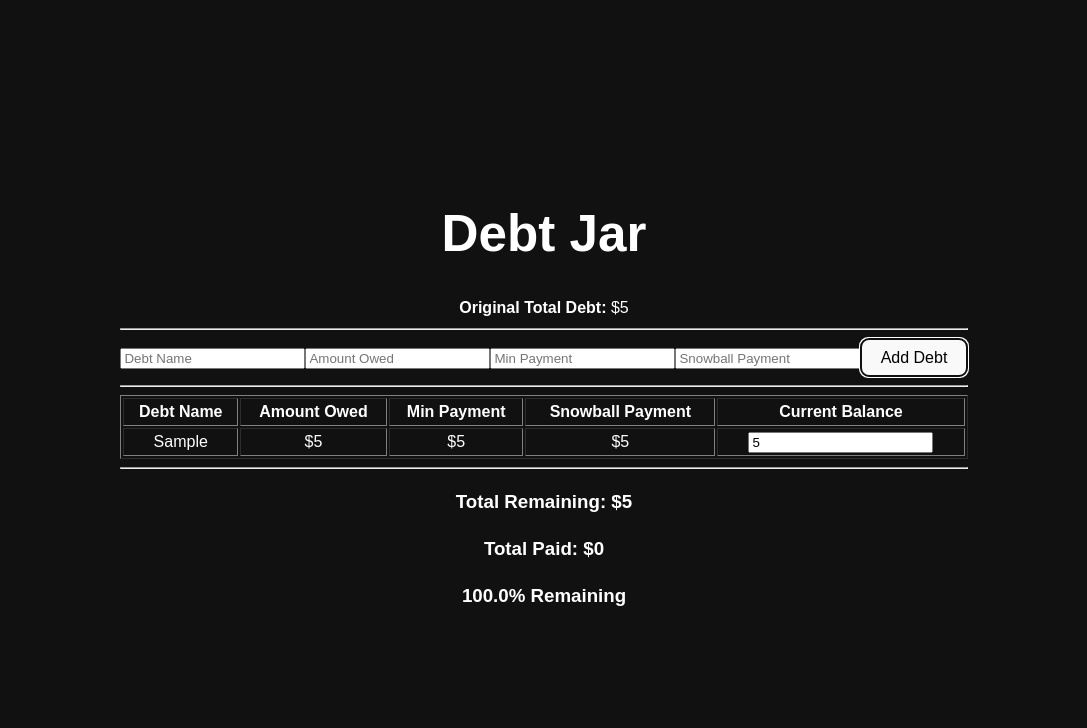
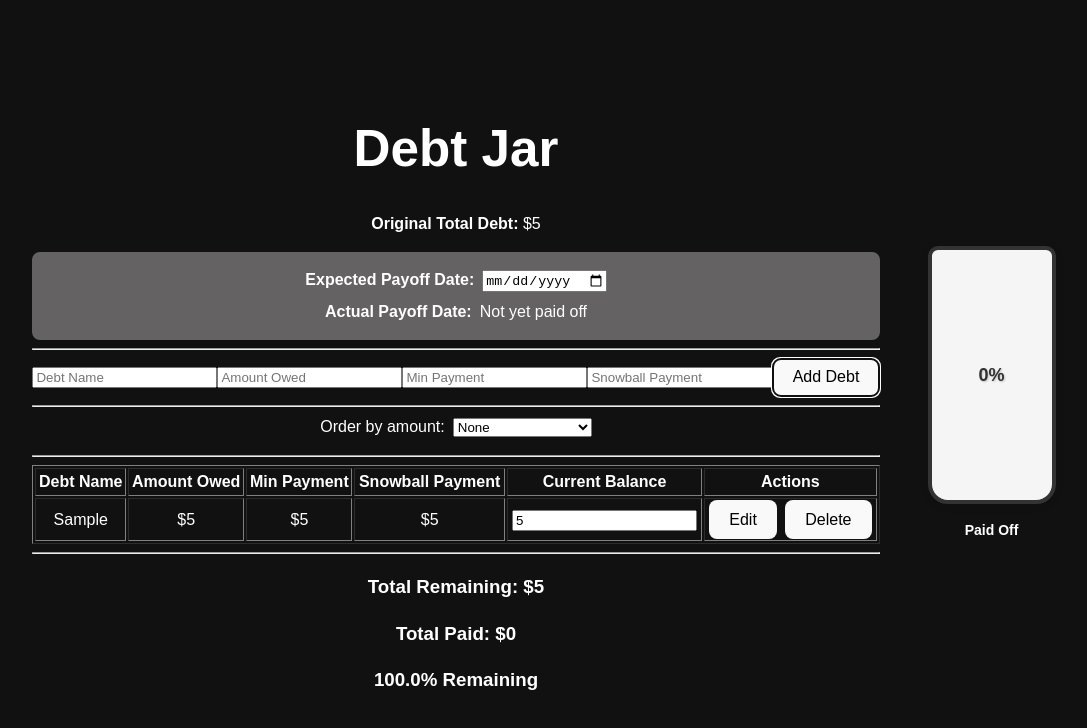
Before and after one commit to Danieltdasilva/debt-jar, a React (Vite) app in the folder debt-jar/: page / in a window 1280 px wide. Both pictures are taken after typing "Sample", "5", "5", "5" into the empty fields and a click on the button "Add Debt". Shown: the top 728 px of the page, without its empty margins (96-1183 px from the left). Built offline with nearby package versions, Linux system fonts and the light colour scheme.

Commit message:
adding edit and delete buttons

```diff
--- a/debt-jar/src/App.jsx
+++ b/debt-jar/src/App.jsx
@@ -3,6 +3,19 @@ import "./App.css";
 
 function App() {
   const [debts, setDebts] = useState([]);
+  const [expectedPayoffDate, setExpectedPayoffDate] = useState("");
+  const [actualPayoffDate, setActualPayoffDate] = useState(null);
+  // sorting direction for amounts: "asc" | "desc" | null
+  const [sortDirection, setSortDirection] = useState(null);
+  // track the debt currently being edited (null when not editing)
+  const [editingId, setEditingId] = useState(null);
+  const [editingValues, setEditingValues] = useState({
+    name: "",
+    originalAmount: "",
+    minPayment: "",
+    snowballPayment: "",
+    currentAmount: "",
+  });
   // originalTotalDebt is derived from the debts list, so we don't keep it in state
   const [newDebt, setNewDebt] = useState({
     name: "",
@@ -16,6 +29,8 @@ function App() {
     const saved = JSON.parse(localStorage.getItem("snowballData"));
     if (saved) {
       setDebts(saved.debts);
+      setExpectedPayoffDate(saved.expectedPayoffDate || "");
+      setActualPayoffDate(saved.actualPayoffDate || null);
       // originalTotalDebt is derived, so no need to restore it separately
     }
   }, []);
@@ -24,15 +39,62 @@ function App() {
   useEffect(() => {
     localStorage.setItem(
       "snowballData",
-      JSON.stringify({ debts })
+      JSON.stringify({ debts, expectedPayoffDate, actualPayoffDate })
     );
-  }, [debts]);
+  }, [debts, expectedPayoffDate, actualPayoffDate]);
 
   const handleChange = (e) => {
     setNewDebt({
       ...newDebt,
       [e.target.name]: e.target.value,
     });
+  };
+
+  const handleEditChange = (e) => {
+    setEditingValues({
+      ...editingValues,
+      [e.target.name]: e.target.value,
+    });
+  };
+
+  const startEditing = (debt) => {
+    setEditingId(debt.id);
+    setEditingValues({
+      name: debt.name,
+      originalAmount: debt.originalAmount,
+      minPayment: debt.minPayment,
+      snowballPayment: debt.snowballPayment,
+      currentAmount: debt.currentAmount,
+    });
+  };
+
+  const cancelEditing = () => {
+    setEditingId(null);
+  };
+
+  const saveEdit = () => {
+    setDebts((prev) =>
+      prev.map((d) =>
+        d.id === editingId
+          ? {
+            ...d,
+            name: editingValues.name,
+            originalAmount: Number(editingValues.originalAmount),
+            minPayment: Number(editingValues.minPayment) || 0,
+            snowballPayment: Number(editingValues.snowballPayment) || 0,
+            currentAmount: Number(editingValues.currentAmount),
+          }
+          : d
+      )
+    );
+    cancelEditing();
+  };
+
+  const deleteDebt = (id) => {
+    setDebts((prev) => prev.filter((d) => d.id !== id));
+    if (editingId === id) {
+      cancelEditing();
+    }
   };
 
   const addDebt = () => {
@@ -90,8 +152,32 @@ function App() {
       ? (totalCurrentDebt / originalTotalDebt) * 100
       : 0;
 
+  // prepare sorted debts list based on sortDirection
+  const sortedDebts = [...debts];
+  if (sortDirection === "asc") {
+    sortedDebts.sort((a, b) => a.originalAmount - b.originalAmount);
+  } else if (sortDirection === "desc") {
+    sortedDebts.sort((a, b) => b.originalAmount - a.originalAmount);
+  }
+
+  const jarFillPercentage =
+    originalTotalDebt > 0 ? (totalPaid / originalTotalDebt) * 100 : 0;
+
+  // Track when all debts are paid (actualPayoffDate)
+  useEffect(() => {
+    if (totalCurrentDebt === 0 && debts.length > 0 && !actualPayoffDate) {
+      // Set actual payoff date to today when all debts are paid
+      const today = new Date().toISOString().split('T')[0];
+      setActualPayoffDate(today);
+    } else if (totalCurrentDebt > 0 && actualPayoffDate) {
+      // Reset if debt is added back after being fully paid
+      setActualPayoffDate(null);
+    }
+  }, [totalCurrentDebt, debts.length, actualPayoffDate]);
+
   return (
-    <div className="container">
+    <div className="container" style={{ display: "flex", gap: "3rem" }}>
+      <div style={{ flex: 1 }}>
         <h1>Debt Jar</h1>
 
         {/* Original Total Section */}
@@ -100,10 +186,37 @@ function App() {
           <strong>Original Total Debt: </strong>${originalTotalDebt.toLocaleString()}
         </div>
 
+        <div style={{ marginTop: "1rem", padding: "1rem", backgroundColor: "#646262", borderRadius: "8px" }}>
+          <div style={{ marginBottom: "0.5rem" }}>
+            <label>
+              <strong>Expected Payoff Date:</strong>
+              <input
+                type="date"
+                value={expectedPayoffDate}
+                onChange={(e) => setExpectedPayoffDate(e.target.value)}
+                style={{ marginLeft: "0.5rem" }}
+              />
+            </label>
+          </div>
+          <div>
+            <strong>Actual Payoff Date:</strong>
+            <span style={{ marginLeft: "0.5rem" }}>
+              {actualPayoffDate
+                ? new Date(actualPayoffDate).toLocaleDateString()
+                : "Not yet paid off"}
+            </span>
+          </div>
+        </div>
+
         <hr />
 
         {/* Add Debt Form */}
-      <div>
+        <form
+          onSubmit={(e) => {
+            e.preventDefault();
+            addDebt();
+          }}
+        >
           <input
             name="name"
             placeholder="Debt Name"
@@ -132,7 +245,27 @@ function App() {
             onChange={handleChange}
           />
 
-        <button onClick={addDebt}>Add Debt</button>
+          <button type="submit">Add Debt</button>
+        </form>
+
+        <hr />
+
+        {/* Sorting Controls */}
+        <div style={{ marginBottom: "1rem" }}>
+          <label>
+            Order by amount:
+            <select
+              value={sortDirection || ""}
+              onChange={(e) =>
+                setSortDirection(e.target.value || null)
+              }
+              style={{ marginLeft: "0.5rem" }}
+            >
+              <option value="">None</option>
+              <option value="asc">Smallest → Largest</option>
+              <option value="desc">Largest → Smallest</option>
+            </select>
+          </label>
         </div>
 
         <hr />
@@ -146,10 +279,11 @@ function App() {
               <th>Min Payment</th>
               <th>Snowball Payment</th>
               <th>Current Balance</th>
+              <th>Actions</th>
             </tr>
           </thead>
           <tbody>
-          {debts.map((debt) => (
+            {sortedDebts.map((debt) => (
               <tr
                 key={debt.id}
                 style={{
@@ -157,6 +291,54 @@ function App() {
                     debt.currentAmount === 0 ? "line-through" : "none",
                 }}
               >
+                {editingId === debt.id ? (
+                  <>
+                    <td>
+                      <input
+                        name="name"
+                        value={editingValues.name}
+                        onChange={handleEditChange}
+                      />
+                    </td>
+                    <td>
+                      <input
+                        name="originalAmount"
+                        type="number"
+                        value={editingValues.originalAmount}
+                        onChange={handleEditChange}
+                      />
+                    </td>
+                    <td>
+                      <input
+                        name="minPayment"
+                        type="number"
+                        value={editingValues.minPayment}
+                        onChange={handleEditChange}
+                      />
+                    </td>
+                    <td>
+                      <input
+                        name="snowballPayment"
+                        type="number"
+                        value={editingValues.snowballPayment}
+                        onChange={handleEditChange}
+                      />
+                    </td>
+                    <td>
+                      <input
+                        name="currentAmount"
+                        type="number"
+                        value={editingValues.currentAmount}
+                        onChange={handleEditChange}
+                      />
+                    </td>
+                    <td>
+                      <button onClick={saveEdit}>Save</button>
+                      <button onClick={cancelEditing}>Cancel</button>
+                    </td>
+                  </>
+                ) : (
+                  <>
                     <td>{debt.name}</td>
                     <td>${debt.originalAmount}</td>
                     <td>${debt.minPayment}</td>
@@ -173,6 +355,19 @@ function App() {
                         }
                       />
                     </td>
+                    <td>
+                      <button onClick={() => startEditing(debt)}>
+                        Edit
+                      </button>
+                      <button
+                        style={{ marginLeft: "0.5rem" }}
+                        onClick={() => deleteDebt(debt.id)}
+                      >
+                        Delete
+                      </button>
+                    </td>
+                  </>
+                )}
               </tr>
             ))}
           </tbody>
@@ -187,6 +382,80 @@ function App() {
           {percentageRemaining.toFixed(1)}% Remaining
         </h3>
       </div>
+
+      {/* Jar Visualization on the Right */}
+      <div
+        style={{
+          display: "flex",
+          flexDirection: "column",
+          alignItems: "center",
+          justifyContent: "center",
+          minHeight: "400px",
+        }}
+      >
+        <div
+          style={{
+            position: "relative",
+            width: "120px",
+            height: "250px",
+            border: "4px solid #333",
+            borderRadius: "10px 10px 20px 20px",
+            backgroundColor: "#f5f5f5",
+            overflow: "hidden",
+            boxShadow: "0 2px 8px rgba(0,0,0,0.1)",
+          }}
+        >
+          {/* Jar Lid */}
+          <div
+            style={{
+              position: "absolute",
+              top: "-10px",
+              left: "50%",
+              transform: "translateX(-50%)",
+              width: "100px",
+              height: "10px",
+              backgroundColor: "#333",
+              borderRadius: "5px",
+              zIndex: 10,
+            }}
+          ></div>
+
+          {/* Liquid Fill */}
+          <div
+            style={{
+              position: "absolute",
+              bottom: 0,
+              left: 0,
+              right: 0,
+              height: `${jarFillPercentage}%`,
+              backgroundColor: "#4CAF50",
+              transition: "height 0.5s ease",
+              opacity: 0.85,
+            }}
+          ></div>
+
+          {/* Percentage Text in Jar */}
+          <div
+            style={{
+              position: "absolute",
+              top: "50%",
+              left: "50%",
+              transform: "translate(-50%, -50%)",
+              fontSize: "18px",
+              fontWeight: "bold",
+              color: jarFillPercentage > 50 ? "#fff" : "#333",
+              textShadow: jarFillPercentage > 50 ? "none" : "1px 1px 2px rgba(0,0,0,0.2)",
+              zIndex: 5,
+            }}
+          >
+            {jarFillPercentage.toFixed(0)}%
+          </div>
+        </div>
+        <p style={{ marginTop: "1rem", textAlign: "center", fontSize: "14px" }}>
+          <strong>Paid Off</strong>
+        </p>
+      </div>
+    </div>
   );
 }
 
```
Lines whose indentation alone changed are shown as unchanged.
